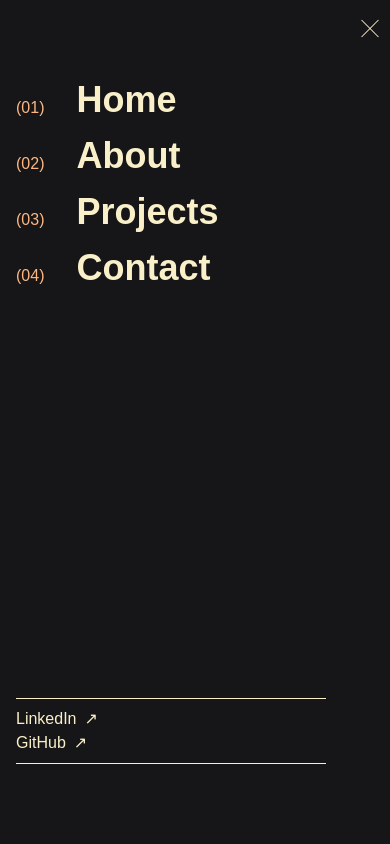
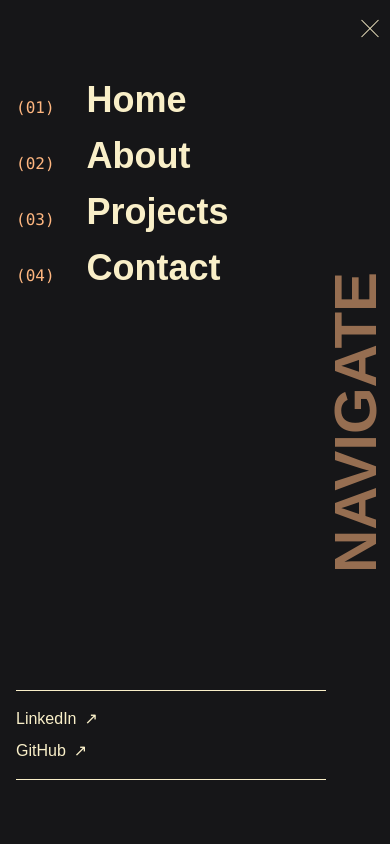
Before and after one commit to alex-escobar-h/portfolio, a Next.js app: page / in a window 390 px wide. Both pictures are taken after a click on the button 370 px from the left and 28 px from the top of the page. Shown: the top 844 px of the page. Built offline with nearby package versions, Linux system fonts and the light colour scheme; a web font is replaced by a local one.

Commit message:
animation for mobile

```diff
--- a/components/menu/MobileMenu.tsx
+++ b/components/menu/MobileMenu.tsx
@@ -1,7 +1,16 @@
 "use client";
+import { useRef } from "react";
+
 import { NAV_LIST, EXTERNAL_LINK_LIST } from "@/utils/data";
 import { formatID } from "@/utils/utilFunctions";
 import { Accent } from "../Accent";
+
+import gsap from "gsap";
+import { useGSAP } from "@gsap/react";
+import { ScrollTrigger } from "gsap/ScrollTrigger";
+import { SplitText } from "gsap/SplitText";
+
+gsap.registerPlugin(useGSAP, ScrollTrigger, SplitText);
 
 type MobileMenuProps = {
   handleNavClick: () => void;
@@ -9,36 +18,94 @@ type MobileMenuProps = {
 export default function MobileMenu({ handleNavClick }: MobileMenuProps) {
   const [_, ...externalList] = EXTERNAL_LINK_LIST;
   const updatedNavlist = [{ id: 4, title: "Home" }, ...NAV_LIST];
-  console.log(externalList);
+  const mobileMenuRef = useRef(null);
+
+  useGSAP(
+    () => {
+      if (!mobileMenuRef.current) return;
+
+      const tl = gsap.timeline();
+      tl.fromTo(
+        ".mm-divider",
+        { scaleX: 0 },
+        {
+          delay: 0.1,
+          scaleX: 1,
+          transformOrigin: "left",
+          ease: "power1.inOut",
+          duration: 1,
+        }
+      )
+        .fromTo(
+          ".mm-link-id",
+          { opacity: 0, y: 20, scale: 0.7 },
+          { opacity: 1, y: 0, stagger: 0.1, scale: 1 }
+        )
+        .fromTo(
+          ".mm-link-title",
+          { opacity: 0, y: -20, scale: 0.7 },
+          { opacity: 1, y: 0, scale: 1, stagger: 0.1 },
+          "<"
+        )
+        .fromTo(
+          ".mm-external-link",
+          { opacity: 0, y: 20, scale: 0.7 },
+          { opacity: 1, y: 0, scale: 1, stagger: 0.1 },
+          "<"
+        );
+    },
+    { scope: mobileMenuRef }
+  );
 
   return (
-    <div className='fixed inset-0 bg-base-200 -z-0  sm:hidden'>
-      <div className='mx-auto px-4 max-w-md py-20 flex flex-col justify-between size-full  pr-16'>
+    <div
+      className='fixed inset-0 bg-base-200 -z-0  sm:hidden'
+      ref={mobileMenuRef}
+    >
+      <Accent
+        className='mm-navigate -rotate-90 w-5 mx-auto absolute right-6 top-2/3 -translate-y-1/2 text-6xl font-bold uppercase opacity-55'
+        as={"div"}
+      >
+        Navigate
+      </Accent>
+      <div className='mx-auto px-4 max-w-md pt-20 pb-16 flex flex-col justify-between size-full pr-16'>
+        {/* Page navigation */}
         <ul className='space-y-4'>
           {updatedNavlist.map((nav, idx) => (
-            <li key={`${nav.id}${nav.title}`}>
+            <li
+              key={`${nav.id}${nav.title}`}
+              className='overflow-hidden'
+            >
               <a
                 href={`#${nav.title.toLowerCase()}`}
                 className='flex items-end gap-8'
                 onClick={handleNavClick}
               >
-                <Accent className='text-start'>({formatID(idx + 1)})</Accent>
+                <Accent className='mm-link-id text-start font-mono'>
+                  ({formatID(idx + 1)})
+                </Accent>
 
-                <div className='text-4xl font-bold capitalize'>{nav.title}</div>
+                <div className='mm-link-title text-4xl font-bold capitalize transition-colors hover:text-base-content-100/80'>
+                  {nav.title}
+                </div>
               </a>
             </li>
           ))}
         </ul>
-        <div className='space-y-2'>
-          <hr />
-          <ul>
+        <div className='space-y-4'>
+          <hr className='mm-divider' />
+          {/* my links */}
+          <ul className='space-y-2'>
             {externalList.map((link) => (
-              <li key={`${link.id}${link.title}`}>
+              <li
+                key={`${link.id}${link.title}`}
+                className='overflow-hidden block'
+              >
                 <a
                   href={link.href}
                   target='_blank'
                   rel='noopener noreferrer'
-                  className='space-x-2'
+                  className='mm-external-link space-x-2 inline-block transition-colors hover:text-base-content-100/80'
                 >
                   <span>{link.title}</span>
                   <span>↗</span>
@@ -46,7 +113,7 @@ export default function MobileMenu({ handleNavClick }: MobileMenuProps) {
               </li>
             ))}
           </ul>
-          <hr />
+          <hr className='mm-divider' />
         </div>
       </div>
     </div>
```
